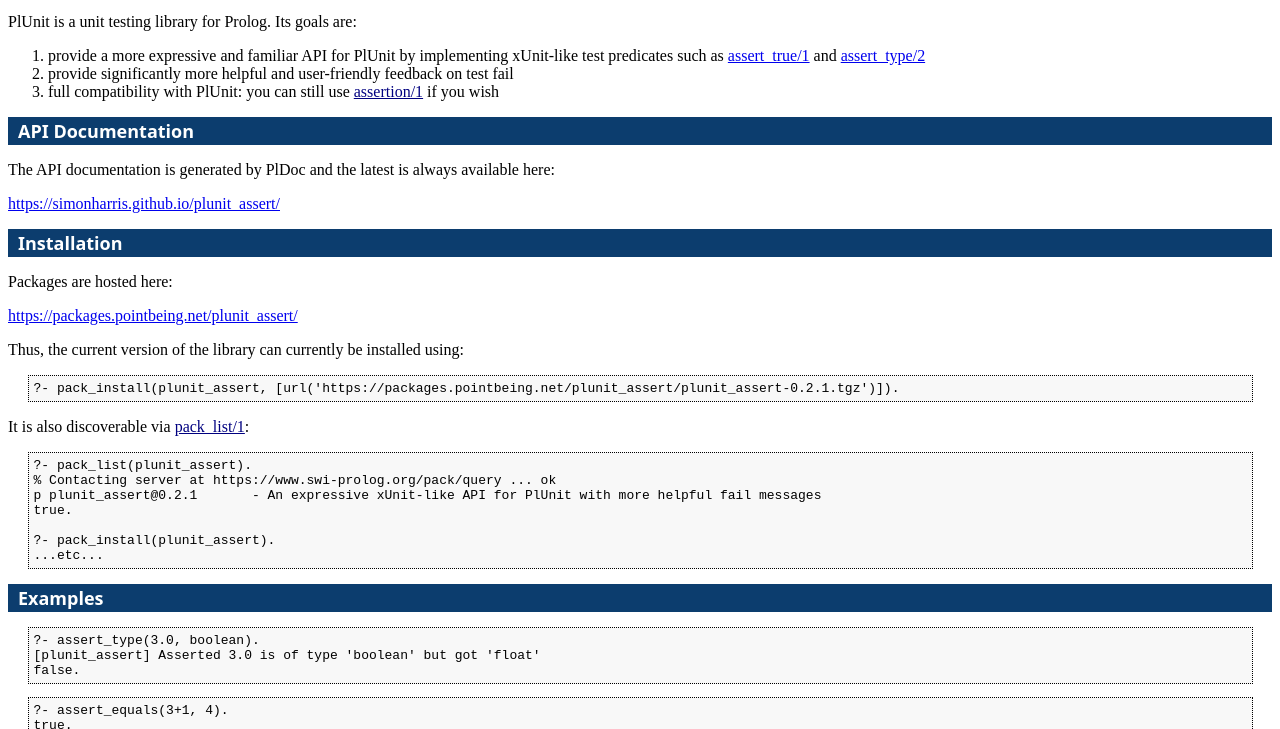
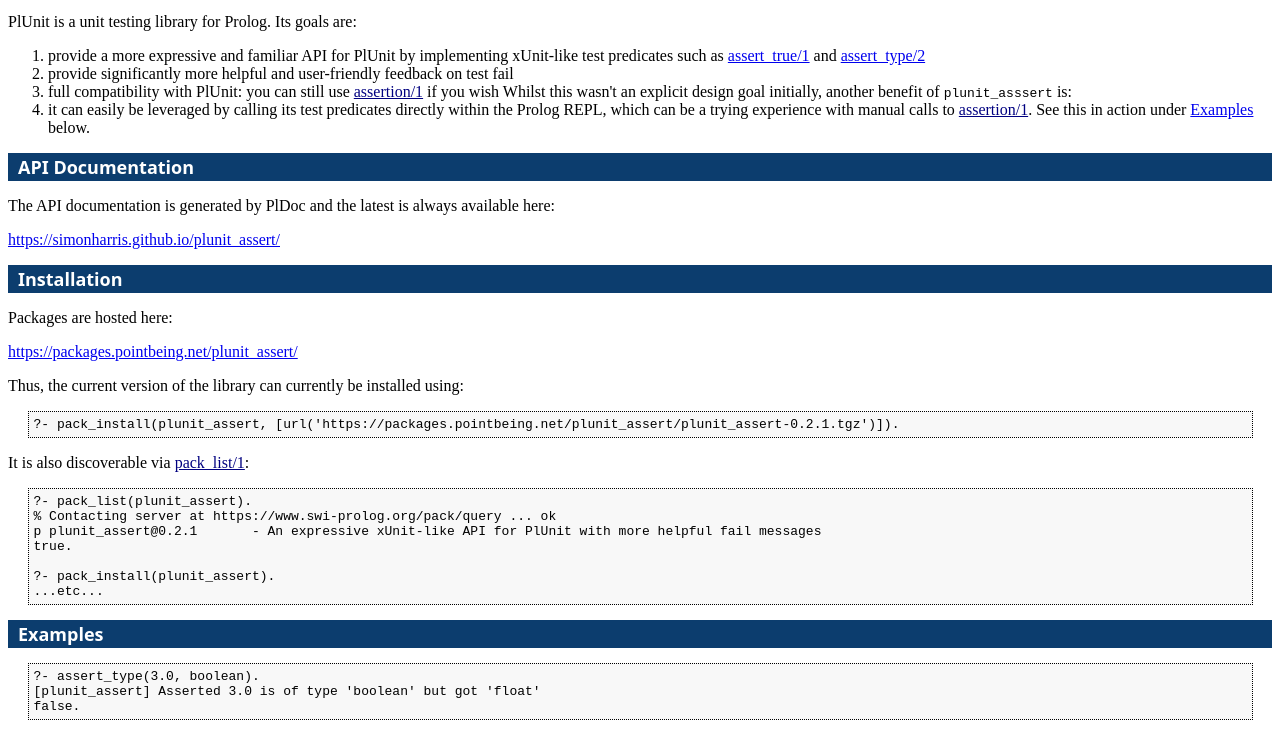
Before and after one commit to simonharris/plunit_assert, a plain HTML site: page index.html in a window 1280 px wide. Shown: the part 69-798 px from the top of the page. Drawn offline with Linux system fonts and the light colour scheme.

Commit message:
deploy: 8a7d4ee0e5949ed1a42189d94f93c7443981e67e

```diff
--- a/index.html
+++ b/index.html
@@ -18,7 +18,10 @@ PlUnit is a unit testing library for Prolog. Its goals are:</p>
 <ol>
 <li>provide a more expressive and familiar API for PlUnit by implementing xUnit-like test predicates such as <a href="plunit_assert.html#assert_true/1">assert_true/1</a> and <a href="plunit_assert.html#assert_type/2">assert_type/2</a></li>
 <li>provide significantly more helpful and user-friendly feedback on test fail</li>
-<li>full compatibility with PlUnit: you can still use <a class="builtin" href="http://www.swi-prolog.org/pldoc/man?predicate=assertion/1">assertion/1</a> if you wish</li>
+<li>full compatibility with PlUnit: you can still use <a class="builtin" href="http://www.swi-prolog.org/pldoc/man?predicate=assertion/1">assertion/1</a> if you wish
+Whilst this wasn't an explicit design goal initially, another benefit of <code>plunit_asssert</code> is:</li>
+<li>it can easily be leveraged by calling its test predicates directly within the Prolog REPL, which can be a trying experience with manual calls to <a class="builtin" href="http://www.swi-prolog.org/pldoc/man?predicate=assertion/1">assertion/1</a>.
+See this in action under <a href="#Examples">Examples</a> below.</li>
 </ol>
 
 <h2 class="wiki">API Documentation</h2>
```
